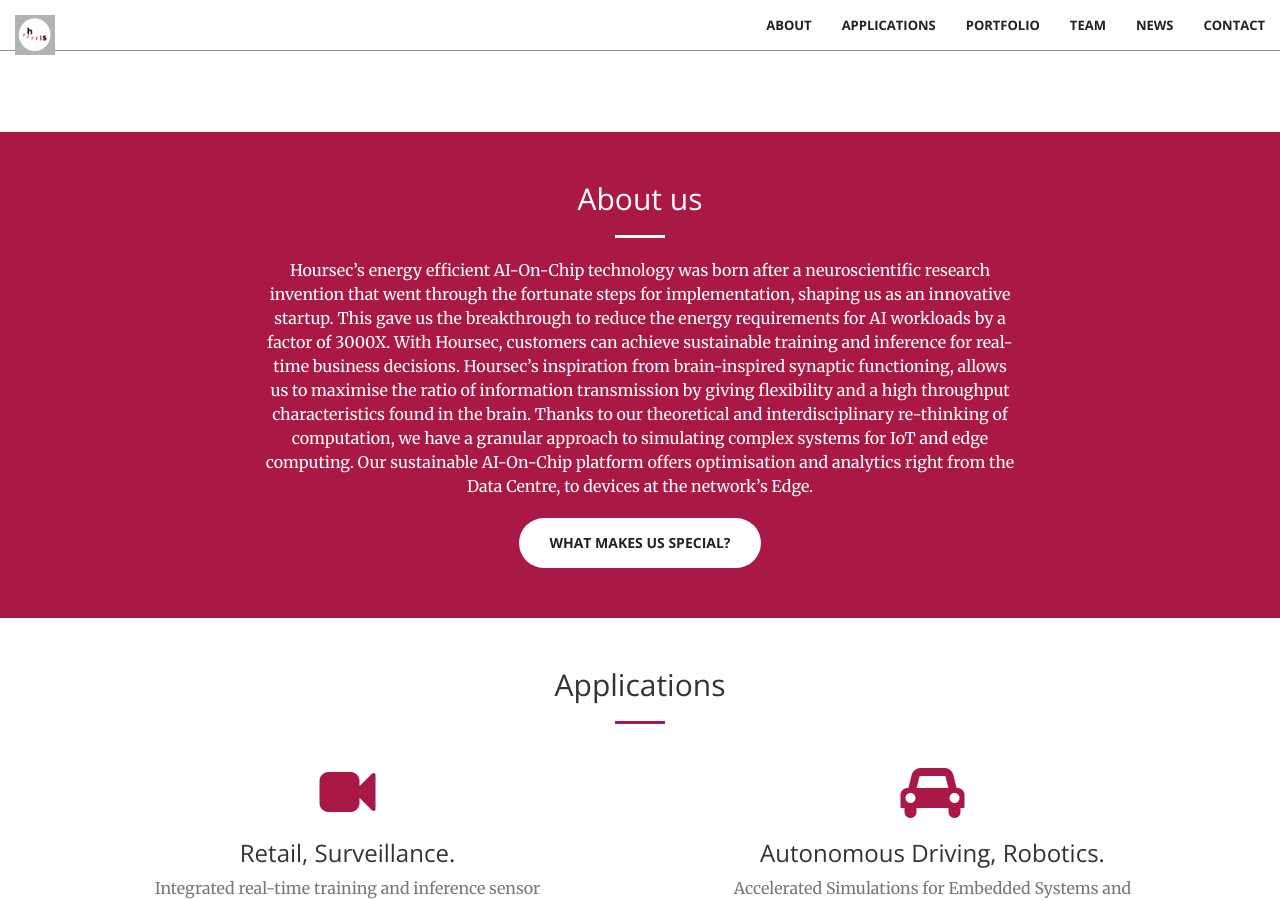
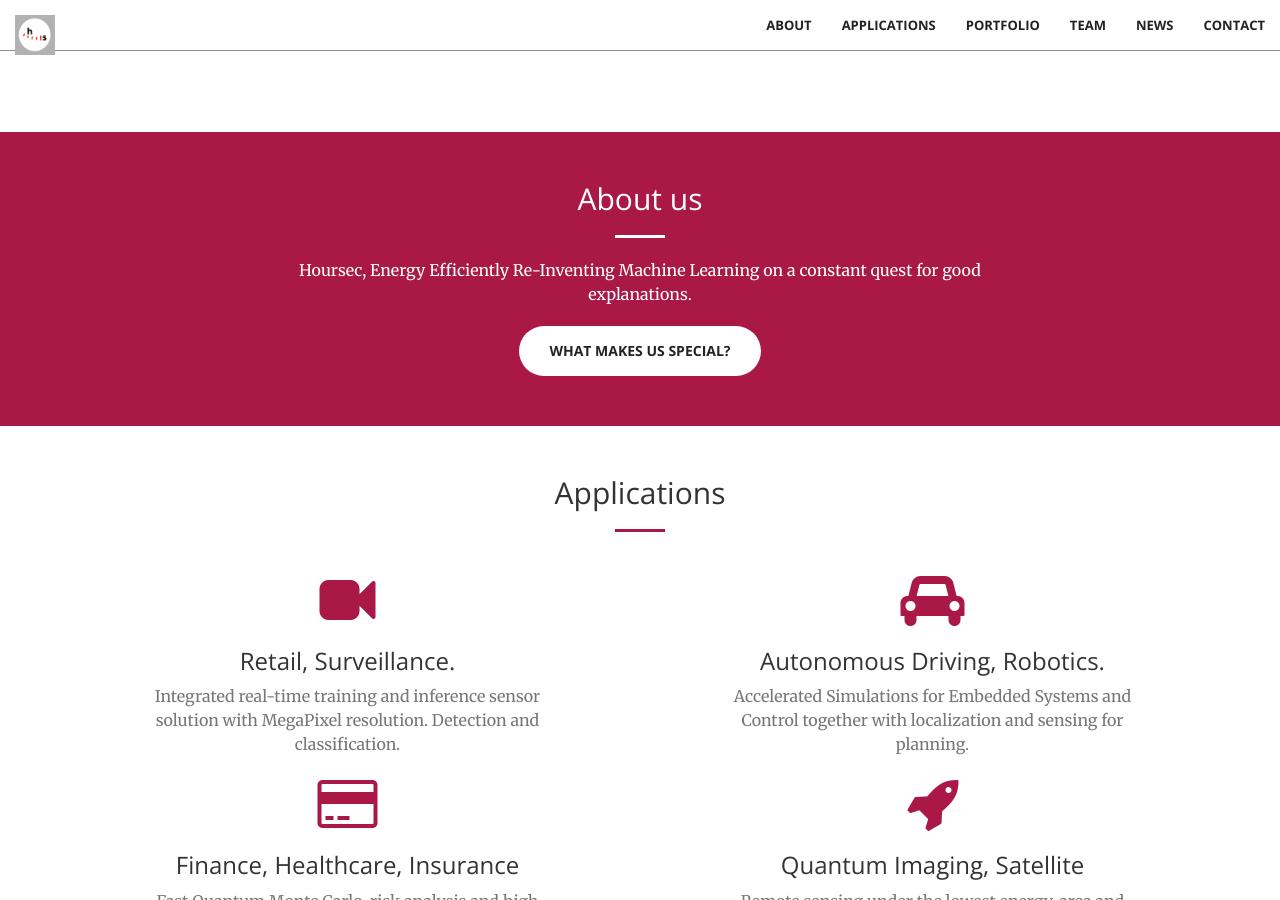
Before and after one commit to hoursec/github.io, a Jekyll site: the page built from index.html, in a window 1280 px wide and 900 px high, scrolled down 768 px. Built offline with Jekyll 4.4.1, drawn with Linux system fonts in a browser that asks for light colours.

Commit message:
Update call-to-action.html

```diff
--- a/_includes/call-to-action.html
+++ b/_includes/call-to-action.html
@@ -5,15 +5,7 @@
                 <h2 class="section-heading">About us</h2>
                 <hr class="light">
                 <p class="text-center">
-			Hoursec’s energy efficient AI-On-Chip technology was born after a neuroscientific research invention that
-			went through the fortunate steps for implementation, shaping us as an innovative startup. This gave us the
-			breakthrough to reduce the energy requirements for AI workloads by a factor of 3000X. With Hoursec,
-			customers can achieve sustainable training and inference for real-time business decisions. Hoursec’s
-			inspiration from brain-inspired synaptic functioning, allows us to maximise the ratio of information
-			transmission by giving flexibility and a high throughput characteristics found in the brain. Thanks to
-			our theoretical and interdisciplinary re-thinking of computation, we have a granular approach to
-			simulating complex systems for IoT and edge computing. Our sustainable AI-On-Chip platform offers
-			optimisation and analytics right from the Data Centre, to devices at the network’s Edge.
+			Hoursec, Energy Efficiently Re-Inventing Machine Learning on a constant quest for good explanations.
                 </p>
 
                 <!--<a href="#contact" class="btn btn-default btn-xl">Get Started!</a>-->
```
